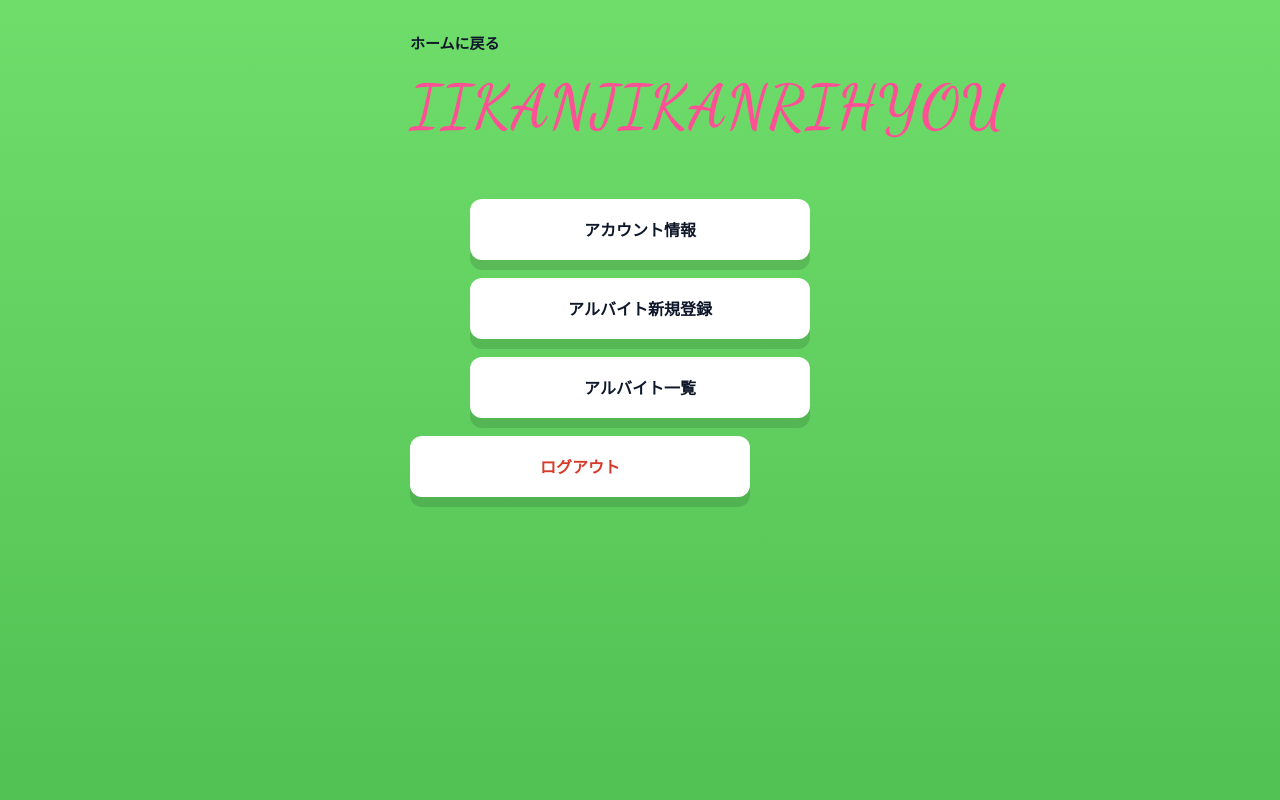
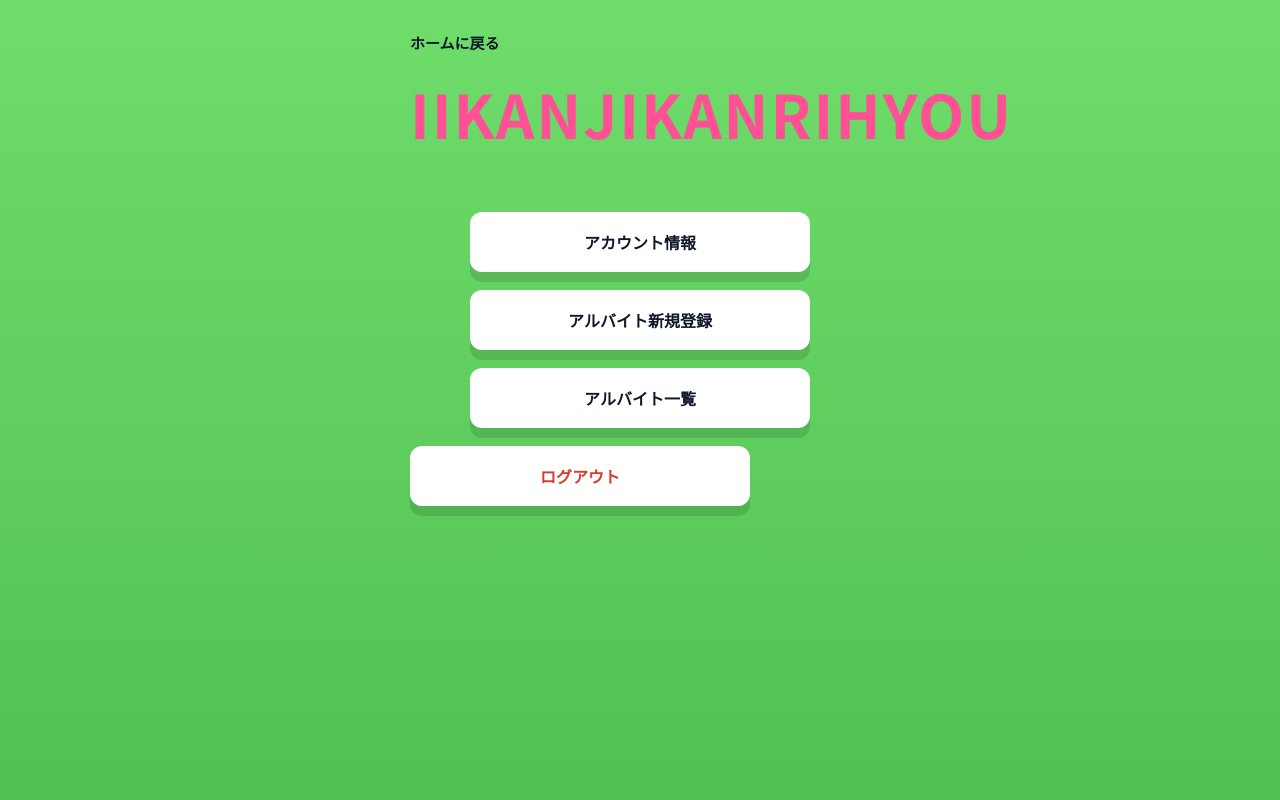
Before and after one commit to gutti-misdo/matsukai_mao, a PHP site: page /settings.php in a window 1280 px wide. Run offline with PHP 8.4, Linux system fonts and the light colour scheme; a user stored in the database is signed in.

Commit message:
Use consistent sans-serif font

```diff
--- a/home-page/css/app.css
+++ b/home-page/css/app.css
@@ -1,7 +1,7 @@
-@import url('https://fonts.googleapis.com/css2?family=Dancing+Script:wght@600&family=M+PLUS+Rounded+1c:wght@400;500;700&display=swap');
+@import url('https://fonts.googleapis.com/css2?family=Noto+Sans+JP:wght@400;500;700&display=swap');
 
 :root {
-  --font-family: 'M PLUS Rounded 1c', 'Hiragino Kaku Gothic ProN', 'Yu Gothic', sans-serif;
+  --font-family: 'Noto Sans JP', 'Hiragino Sans', 'Yu Gothic', system-ui, sans-serif;
   --bg-strong: #63c464;
   --bg-strong-2: #4fb757;
   --bg-soft: linear-gradient(180deg, #6fdd6a 0%, #51c154 100%);
@@ -629,11 +629,12 @@ main.container {
 }
 
 .settings-page__title {
-  font-family: 'Dancing Script', var(--font-family);
+  font-family: var(--font-family);
   font-size: clamp(32px, 10vw, 60px);
   color: var(--accent-2);
   letter-spacing: 2px;
   margin: 0;
+  font-weight: 700;
 }
 
 .settings-page__main {
@@ -711,10 +712,11 @@ main.container {
 
 .settings-header__logo {
   margin: 0;
-  font-family: 'Dancing Script', var(--font-family);
+  font-family: var(--font-family);
   font-size: clamp(32px, 12vw, 58px);
   color: var(--accent);
   text-align: left;
+  font-weight: 700;
 }
 
 .settings-main {
```
